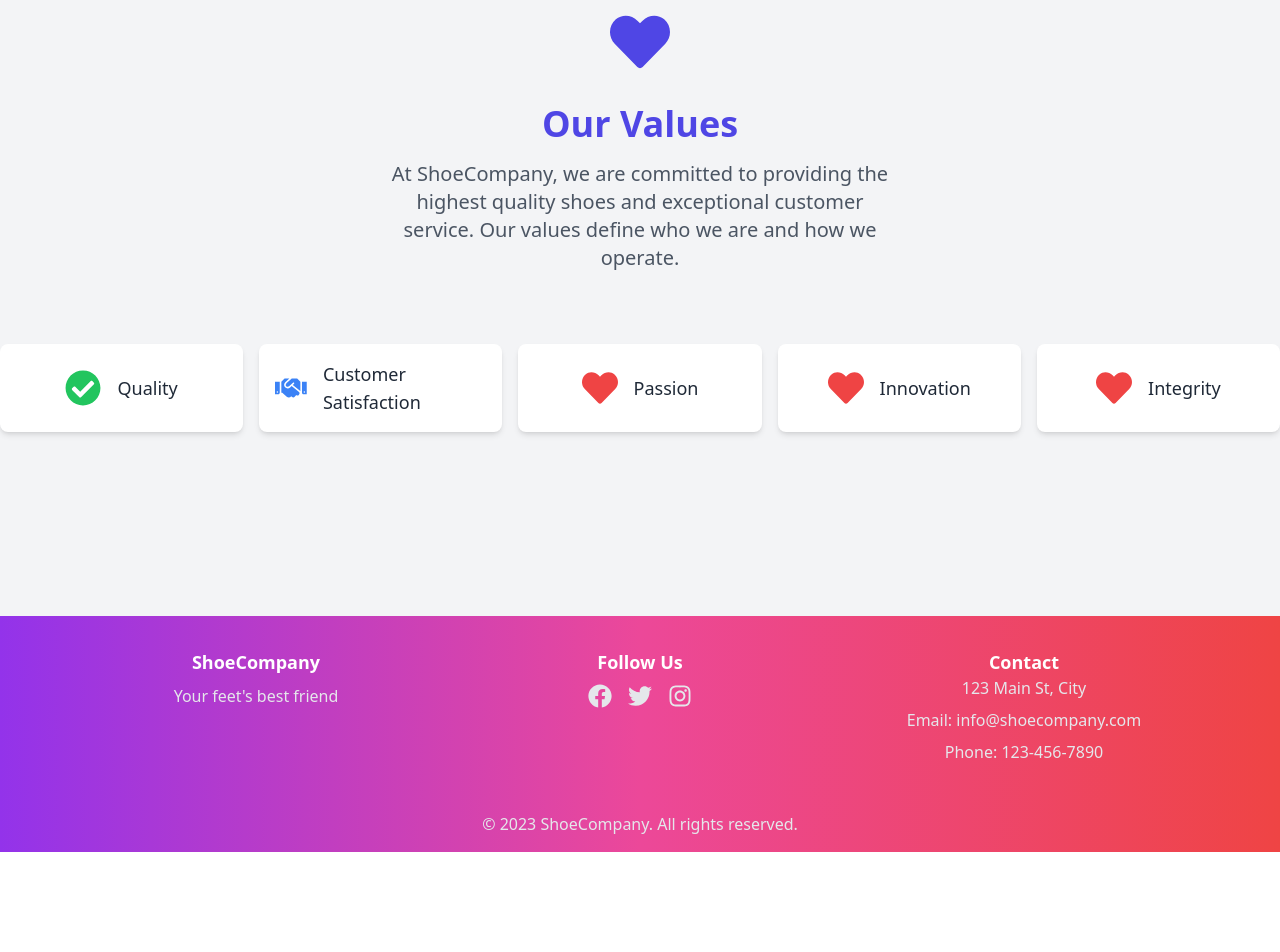
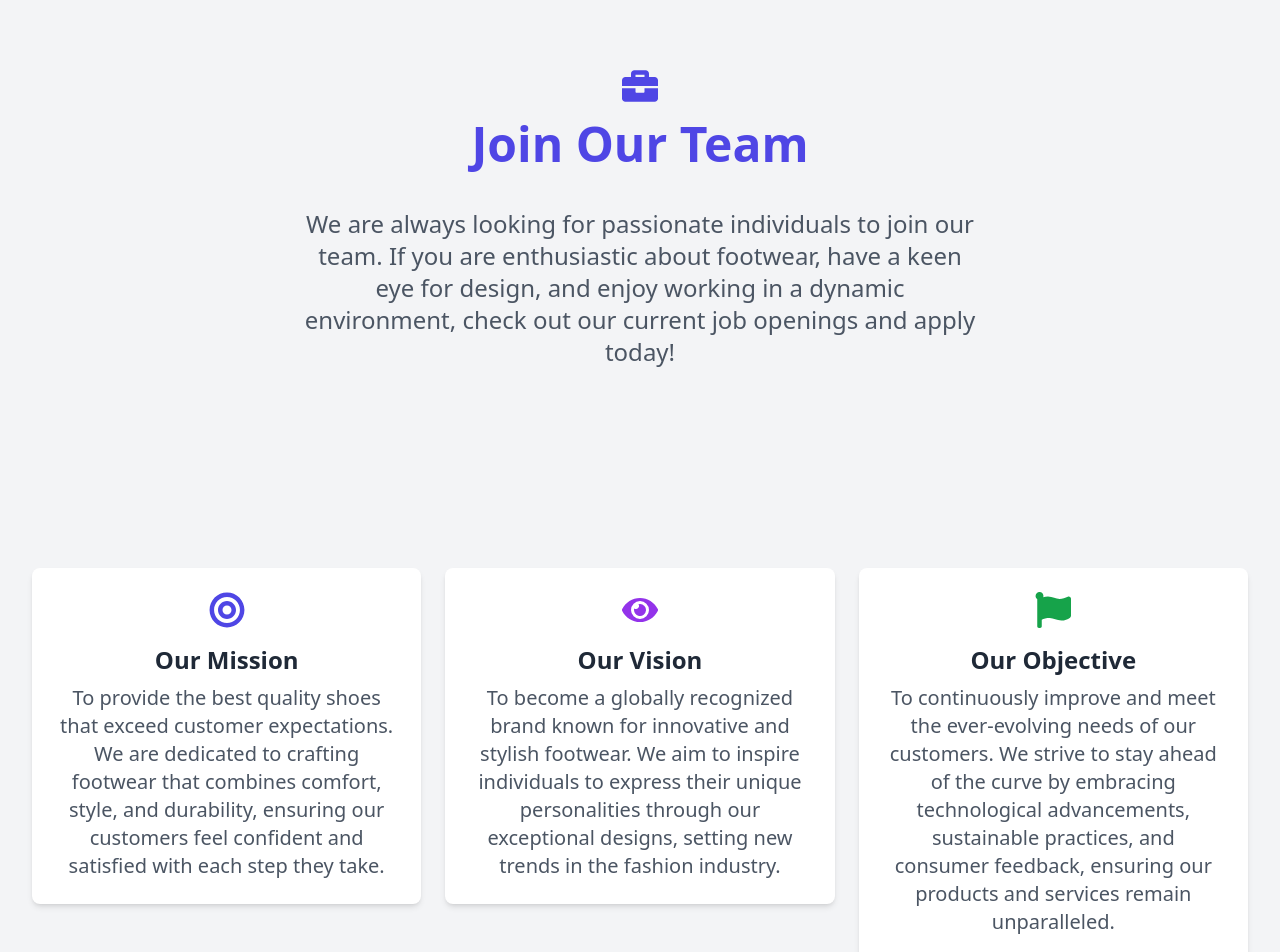
Before and after one commit to DagimAsnake/next-ShoeComp, a Next.js app: page / in a window 1280 px wide. Shown: the part 760-1712 px from the top of the page. Before the commit the page ends 1612 px from the top, so only its background shows below. Built offline with nearby package versions, Linux system fonts and the light colour scheme.

Commit message:
finished home

```diff
--- /dev/null
+++ b/components/OtherPages/CompaniesInfo.js
@@ -0,0 +1,54 @@
+import { motion } from 'framer-motion';
+import { FaBullseye, FaEye, FaFlag } from 'react-icons/fa';
+
+const CompaniesInfo = () => {
+    const infoData = [
+        {
+            icon: <FaBullseye className="text-4xl text-indigo-600" />,
+            title: 'Our Mission',
+            description: 'To provide the best quality shoes that exceed customer expectations. We are dedicated to crafting footwear that combines comfort, style, and durability, ensuring our customers feel confident and satisfied with each step they take.',
+        },
+        {
+            icon: <FaEye className="text-4xl text-purple-600" />,
+            title: 'Our Vision',
+            description: 'To become a globally recognized brand known for innovative and stylish footwear. We aim to inspire individuals to express their unique personalities through our exceptional designs, setting new trends in the fashion industry.',
+        },
+        {
+            icon: <FaFlag className="text-4xl text-green-600" />,
+            title: 'Our Objective',
+            description: 'To continuously improve and meet the ever-evolving needs of our customers. We strive to stay ahead of the curve by embracing technological advancements, sustainable practices, and consumer feedback, ensuring our products and services remain unparalleled.',
+        },
+    ];
+
+    const cardVariants = {
+        hidden: { opacity: 0, y: 20 },
+        visible: {
+            opacity: 1,
+            y: 0,
+            transition: {
+                duration: 0.5,
+                delay: 0.2,
+            },
+        },
+    };
+
+    return (
+        <div className="grid grid-cols-1 md:grid-cols-2 lg:grid-cols-3 gap-6 items-start justify-center pb-36 bg-gray-100 p-8">
+            {infoData.map((info, index) => (
+                <motion.div
+                    key={index}
+                    className="flex flex-col items-center justify-center p-6 bg-white rounded-lg shadow-md"
+                    variants={cardVariants}
+                    initial="hidden"
+                    animate="visible"
+                >
+                    <div className="text-4xl mb-4">{info.icon}</div>
+                    <h2 className="text-2xl font-bold text-gray-800 mb-2">{info.title}</h2>
+                    <p className="text-gray-600 text-xl text-center">{info.description}</p>
+                </motion.div>
+            ))}
+        </div>
+    );
+};
+
+export default CompaniesInfo;
--- /dev/null
+++ b/components/OtherPages/Work.js
@@ -0,0 +1,44 @@
+import { motion } from 'framer-motion';
+import { FaBriefcase } from 'react-icons/fa';
+
+const Work = () => {
+    const workData = [
+        {
+            icon: <FaBriefcase className="text-4xl text-indigo-600" />,
+            title: 'Join Our Team',
+            description: 'We are always looking for passionate individuals to join our team. If you are enthusiastic about footwear, have a keen eye for design, and enjoy working in a dynamic environment, check out our current job openings and apply today!',
+        },
+    ];
+
+    const cardVariants = {
+        hidden: { opacity: 0, y: 20 },
+        visible: {
+            opacity: 1,
+            y: 0,
+            transition: {
+                duration: 0.5,
+                delay: 0.2,
+            },
+        },
+    };
+
+    return (
+        <div className="flex flex-col items-center justify-center pb-36 bg-gray-100 p-8">
+            {workData.map((work, index) => (
+                <motion.div
+                    key={index}
+                    className="flex flex-col items-center justify-center p-6  text-center"
+                    variants={cardVariants}
+                    initial="hidden"
+                    animate="visible"
+                >
+                    <div className="text-4xl mb-4">{work.icon}</div>
+                    <h2 className="text-5xl font-bold text-indigo-600 mb-10">{work.title}</h2>
+                    <p className="text-gray-600 max-w-2xl text-2xl">{work.description}</p>
+                </motion.div>
+            ))}
+        </div>
+    );
+};
+
+export default Work;
--- a/pages/index.js
+++ b/pages/index.js
@@ -1,6 +1,8 @@
 import { motion } from 'framer-motion';
 import { FaShoePrints } from 'react-icons/fa';
 import OurValues from '@/components/OtherPages/Ourvalues';
+import CompaniesInfo from '@/components/OtherPages/CompaniesInfo';
+import Work from '@/components/OtherPages/Work';
 
 const Home = () => {
   const iconVariants = {
@@ -54,6 +56,8 @@ const Home = () => {
           <FaShoePrints />
         </motion.div>
       </div>
+      <Work />
+      <CompaniesInfo />
       <OurValues />
     </>
   );
```
